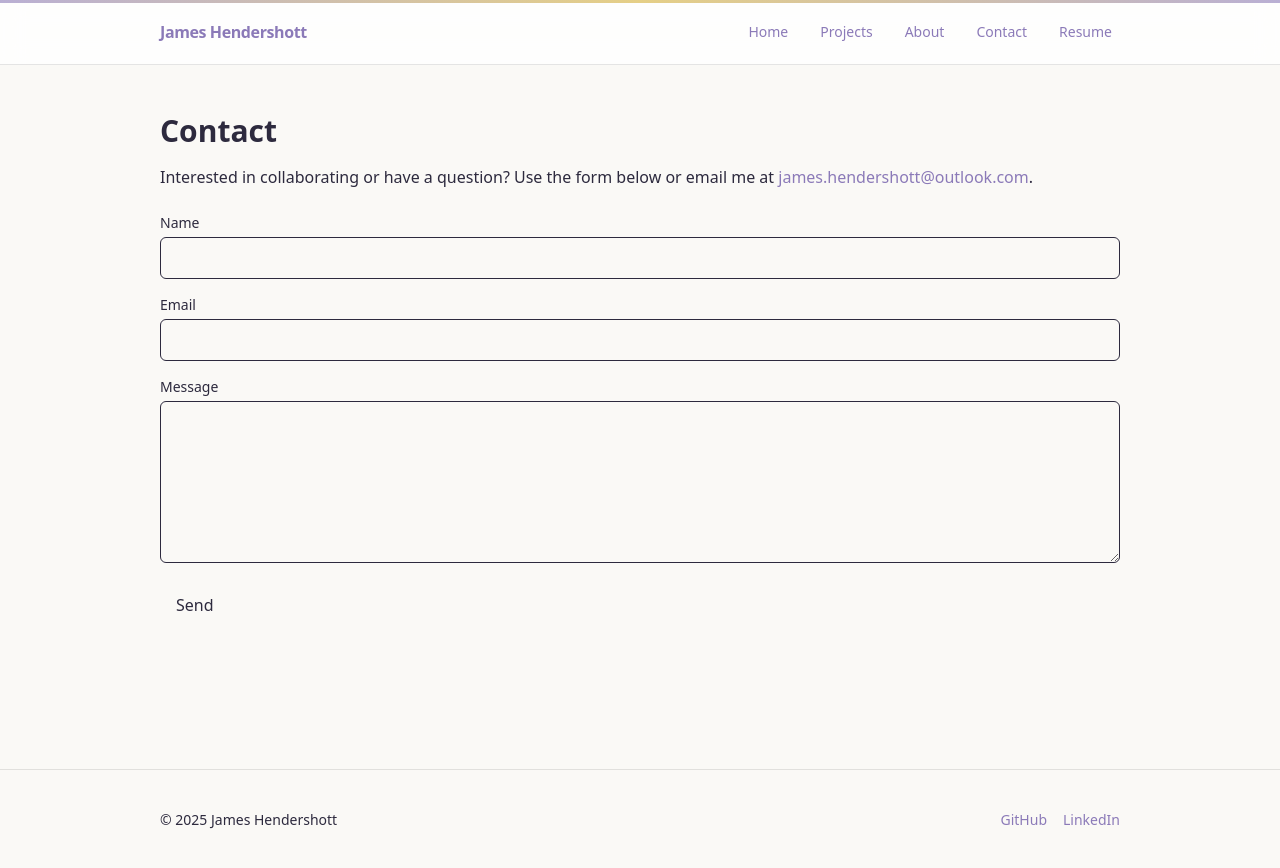
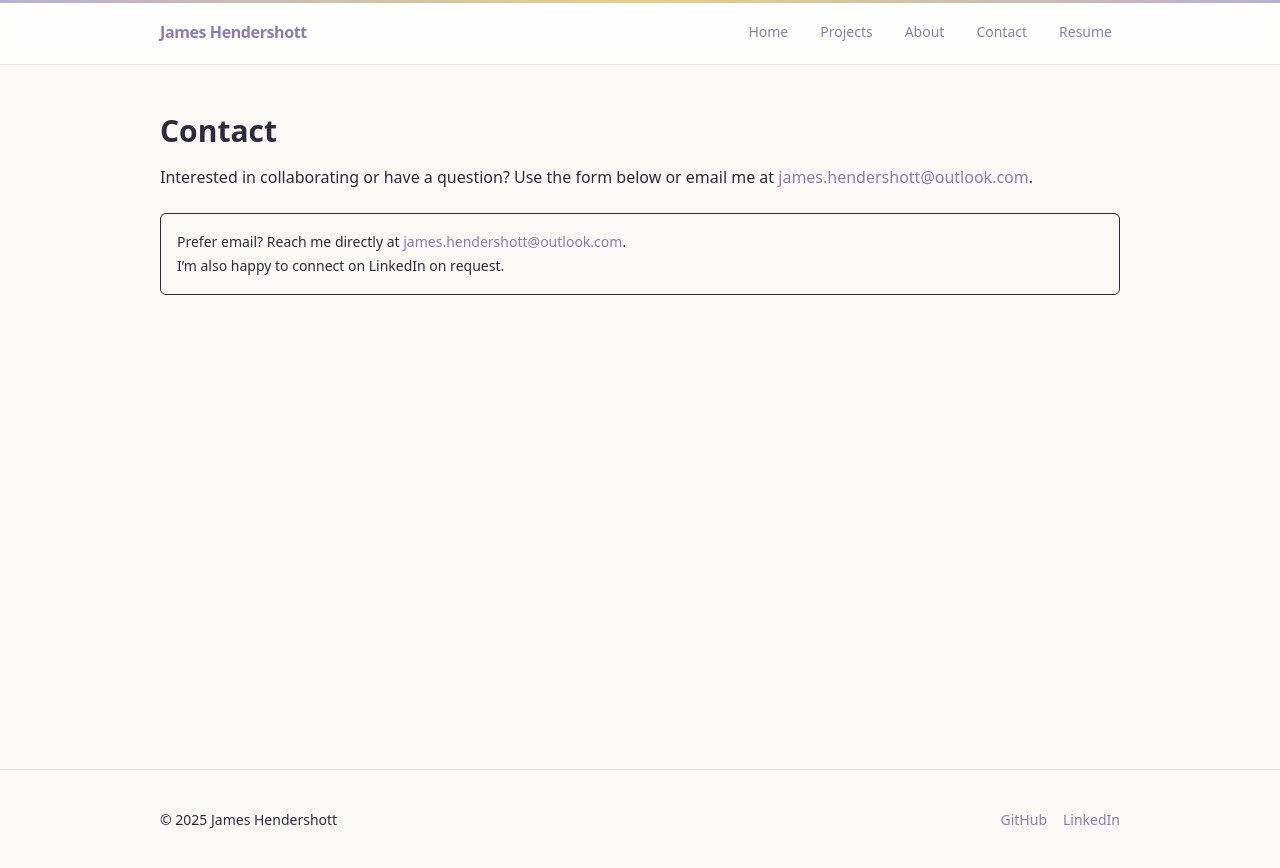
Before and after one commit to James-Hendershott/digital_portfolio, a Next.js app: page /contact in a window 1280 px wide. Built offline with nearby package versions, Linux system fonts and the light colour scheme.

Commit message:
Remove Netlify Forms markup to unblock Netlify Next.js plugin

```diff
--- a/src/app/contact/page.tsx
+++ b/src/app/contact/page.tsx
@@ -22,55 +22,20 @@ export default function ContactPage() {
         </a>
         .
       </p>
-
-      {/* Netlify Forms: Ensure this page is prerendered so Netlify can detect the form. */}
-      <form
-        name="contact"
-        method="post"
-        data-netlify="true"
-        data-netlify-honeypot="bot-field"
-        className="space-y-4"
-      >
-        <input type="hidden" name="form-name" value="contact" />
-        <p className="hidden">
-          <label>
-            Don’t fill this out if you’re human: <input name="bot-field" />
-          </label>
-        </p>
-        <div>
-          <label className="mb-1 block text-sm">Name</label>
-          <input
-            className="w-full rounded-md border border-foreground/20 bg-transparent px-3 py-2 outline-none focus:border-foreground/40"
-            type="text"
-            name="name"
-            required
-          />
-        </div>
-        <div>
-          <label className="mb-1 block text-sm">Email</label>
-          <input
-            className="w-full rounded-md border border-foreground/20 bg-transparent px-3 py-2 outline-none focus:border-foreground/40"
-            type="email"
-            name="email"
-            required
-          />
-        </div>
-        <div>
-          <label className="mb-1 block text-sm">Message</label>
-          <textarea
-            className="w-full rounded-md border border-foreground/20 bg-transparent px-3 py-2 outline-none focus:border-foreground/40"
-            name="message"
-            rows={6}
-            required
-          />
-        </div>
-        <button
-          type="submit"
-          className="rounded-md bg-foreground px-4 py-2 text-background hover:opacity-90"
+      {/* Temporarily disable Netlify Forms to resolve deployment plugin error. */}
+      <div className="rounded-md border border-foreground/15 bg-foreground/5 p-4 text-sm leading-6">
+        Prefer email? Reach me directly at
+        {" "}
+        <a
+          href="mailto:james.hendershott@outlook.com"
+          className="font-medium underline underline-offset-2"
         >
-          Send
-        </button>
-      </form>
+          james.hendershott@outlook.com
+        </a>
+        .
+        <br />
+        I’m also happy to connect on LinkedIn on request.
+      </div>
     </Container>
   );
 }
```
